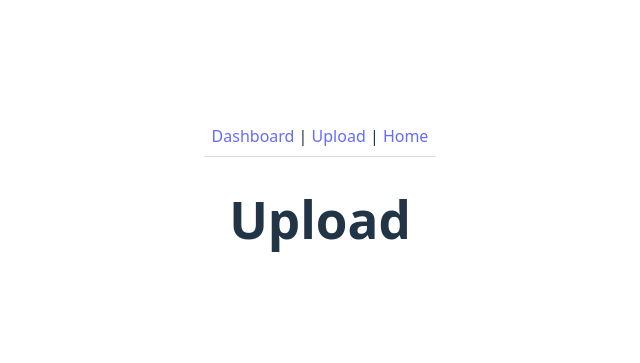
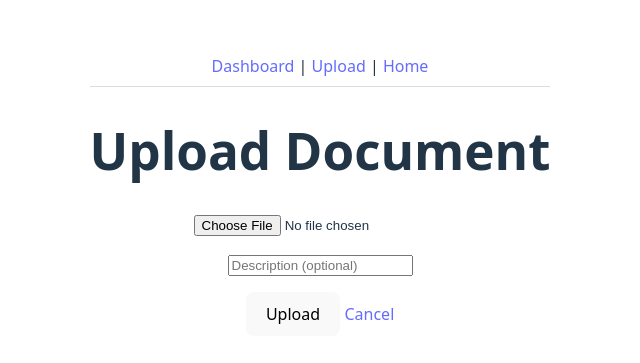
Before and after one commit to sbatu007/PaperlessLab, a React app in the folder Paperless/frontend/: page /upload in a window 1280 px wide. Shown: the part 201-564 px from the top of the page, without its empty margins (320-960 px from the left). Built offline with nearby package versions, Linux system fonts and the light colour scheme; the HTML template or start-up script is replaced by a standard one.

Commit message:
docker-compose.yml updated nginx.conf updated Upload.tsx implementation

```diff
--- a/Paperless/frontend/src/pages/Upload.tsx
+++ b/Paperless/frontend/src/pages/Upload.tsx
@@ -1 +1,48 @@
-export default function Upload(){ return <h1>Upload</h1>; }
+import { useState, type FormEvent } from 'react';
+import { useNavigate, Link } from 'react-router-dom';
+import { uploadDocument } from '../api';
+
+export default function Upload() {
+    const [file, setFile] = useState<File | null>(null);
+    const [description, setDescription] = useState('');
+    const [busy, setBusy] = useState(false);
+    const [error, setError] = useState<string | null>(null);
+    const nav = useNavigate();
+
+    async function onSubmit(e: FormEvent) {
+        e.preventDefault();
+        if (!file) return setError('Please choose a file.');
+        setBusy(true);
+        setError(null);
+        try {
+            await uploadDocument(file, description.trim() || undefined);
+            nav('/');
+        } catch (e) {
+            setError((e as Error).message);
+        } finally {
+            setBusy(false);
+        }
+    }
+
+    return (
+        <form onSubmit={onSubmit}>
+            <h1>Upload Document</h1>
+            {error && <div role="alert">Error: {error}</div>}
+            <p>
+                <input type="file" onChange={e => setFile(e.currentTarget.files?.[0] ?? null)} />
+            </p>
+            <p>
+                <input
+                    type="text"
+                    placeholder="Description (optional)"
+                    value={description}
+                    onChange={e => setDescription(e.target.value)}
+                />
+            </p>
+            <p>
+                <button type="submit" disabled={busy}>{busy ? 'Uploading…' : 'Upload'}</button>{' '}
+                <Link to="/">Cancel</Link>
+            </p>
+        </form>
+    );
+}
```
Also changed, not shown: 2 other files (tests, documents, lock files or other folders).
